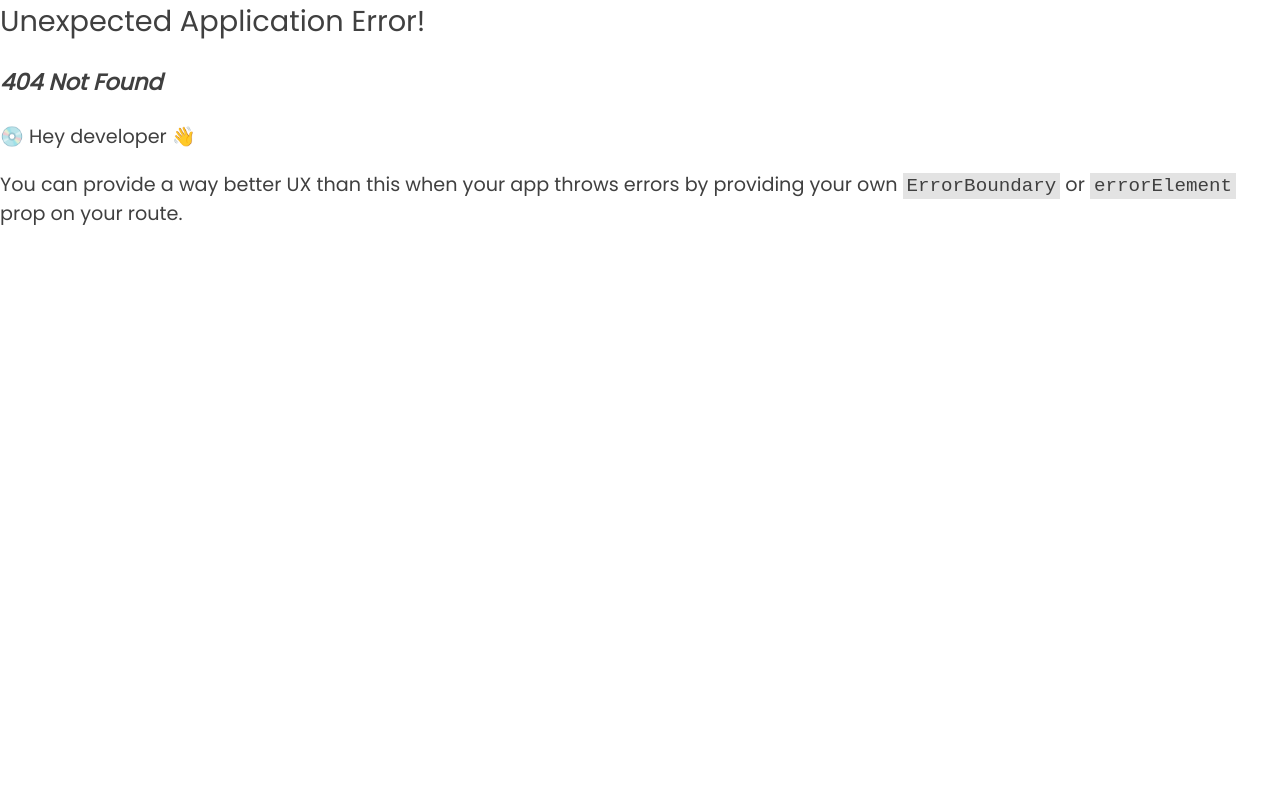
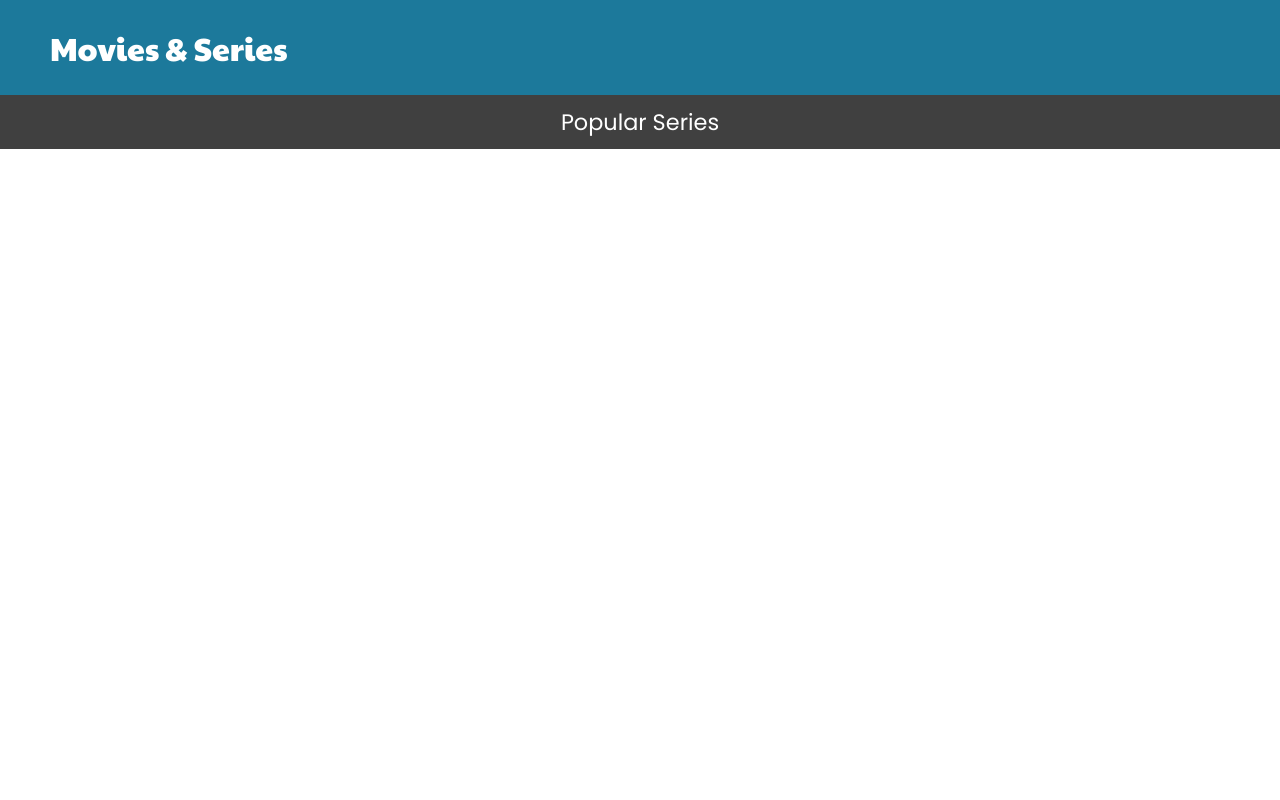
Before and after one commit to Gaston82/prueba-memorandum, a React (Create React App) app: page /series in a window 1280 px wide. Before the commit this address had no page. Shown: the top 800 px of the page. Built offline with nearby package versions, Linux system fonts and the light colour scheme.

Commit message:
Create SeriesPage structure

```diff
--- a/src/pages/HomePage/HomePage.tsx
+++ b/src/pages/HomePage/HomePage.tsx
@@ -1,3 +1,4 @@
+import { Link } from "react-router-dom";
 import styles from "./HomePage.module.css";
 
 const HomePage = () => (
@@ -6,10 +7,12 @@ const HomePage = () => (
       <h1 className={styles.title}>Popular Titles</h1>
     </div>
     <div className={styles.categories}>
-      <article className={styles.card}>
-        <i className={`fa-solid fa-tv ${styles.icon}`}></i>
-        <span>Popular Series</span>
-      </article>
+      <Link to={"/series"}>
+        <article className={styles.card}>
+          <i className={`fa-solid fa-tv ${styles.icon}`}></i>
+          <span>Popular Series</span>
+        </article>
+      </Link>
       <article className={styles.card}>
         <i className={`fa-solid fa-clapperboard ${styles.icon}`}></i>
         <span>Popular Movies</span>
--- /dev/null
+++ b/src/pages/SeriesPage/SeriesPage.module.css
@@ -0,0 +1,19 @@
+.mainContent {
+  display: flex;
+  flex-direction: column;
+  min-height: 100vh;
+  gap: 40px;
+}
+
+.titleContainer {
+  background-color: var(--text-color);
+  width: 100%;
+  color: #fff;
+  padding: 10px 50px;
+  text-align: center;
+}
+
+.title {
+  font-size: 1.4rem;
+  font-family: var(--main-font);
+}
--- /dev/null
+++ b/src/pages/SeriesPage/SeriesPage.tsx
@@ -0,0 +1,11 @@
+import styles from "./SeriesPage.module.css";
+
+const SeriesPage = () => (
+  <main className={styles.mainContent}>
+    <div className={styles.titleContainer}>
+      <h1 className={styles.title}>Popular Series</h1>
+    </div>
+  </main>
+);
+
+export default SeriesPage;
```
Also changed, not shown: src/routes/routes.tsx (+8 -1 lines).
